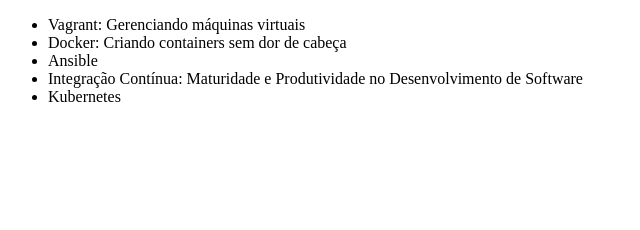
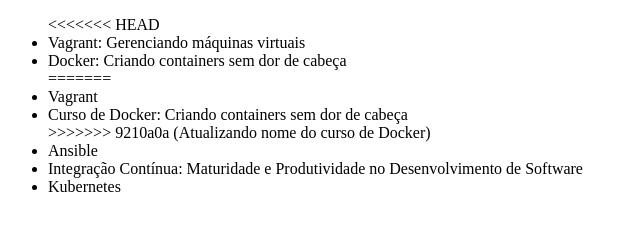
Before and after one commit to LemeLHP/alura-git, a plain HTML site: page index.html in a window 1280 px wide. Shown: the whole page, without its empty margins (0-640 px from the left). Drawn offline with Linux system fonts and the light colour scheme.

Commit message:
Atualizando nome do curso de Docker

```diff
--- a/index.html
+++ b/index.html
@@ -6,8 +6,13 @@
 </head>
 <body>
     <ul>
+<<<<<<< HEAD
         <li>Vagrant: Gerenciando máquinas virtuais</li>
         <li>Docker: Criando containers sem dor de cabeça</li>
+=======
+        <li>Vagrant</li>
+        <li>Curso de Docker: Criando containers sem dor de cabeça</li>
+>>>>>>> 9210a0a (Atualizando nome do curso de Docker)
         <li>Ansible</li>
         <li>Integração Contínua: Maturidade e Produtividade no Desenvolvimento de Software</li>
         <li>Kubernetes</li>
```
